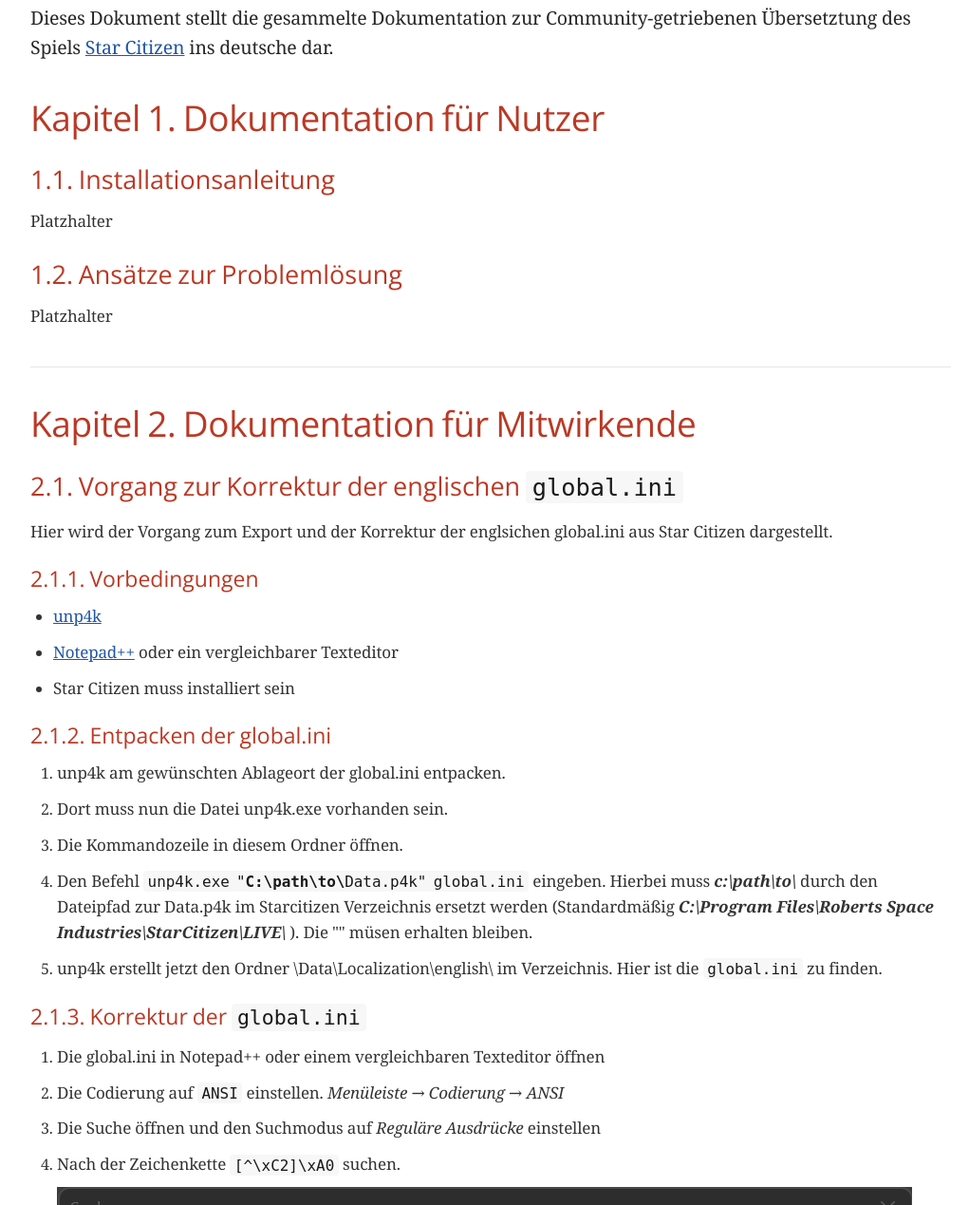
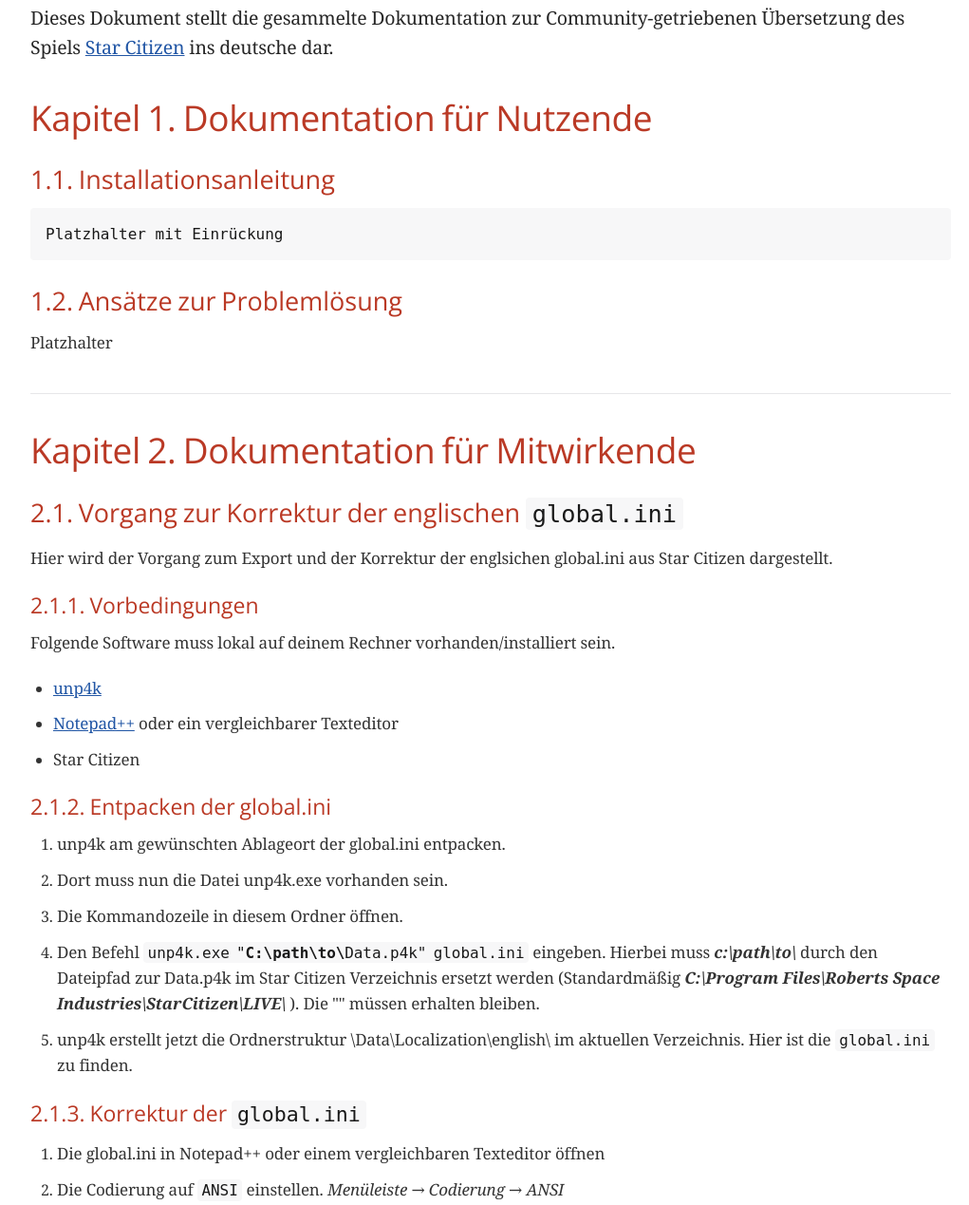
Before and after one commit to rjcncpt/StarCitizen-Deutsch-INI, a plain HTML site: page docs/dokumentation/export/dokumentation.html in a window 1280 px wide. Shown: the part 409-1678 px from the top of the page at 95% size, without its empty margins (123-1144 px from the left). Drawn offline with nearby package versions, Linux system fonts and the light colour scheme; files whose address does not match are found by name; a web font is replaced by a local one.

Commit message:
Mockup Anleitung Korrektur ini
Signed-off-by: Lucas Greuloch (greluc) <lucas.greuloch@pm.me>

```diff
--- a/docs/dokumentation/export/dokumentation.html
+++ b/docs/dokumentation/export/dokumentation.html
@@ -555,7 +555,7 @@ body.book #toc,body.book #preamble,body.book h1.sect0,body.book .sect1>h2{page-b
 <div id="toc" class="toc">
 <div id="toctitle">Inhaltsverzeichnis</div>
 <ul class="sectlevel1">
-<li><a href="#_dokumentation_für_nutzer">Kapitel 1. Dokumentation für Nutzer</a>
+<li><a href="#_dokumentation_für_nutzende">Kapitel 1. Dokumentation für Nutzende</a>
 <ul class="sectlevel2">
 <li><a href="#_installationsanleitung">1.1. Installationsanleitung</a></li>
 <li><a href="#_ansätze_zur_problemlösung">1.2. Ansätze zur Problemlösung</a></li>
@@ -573,17 +573,19 @@ body.book #toc,body.book #preamble,body.book h1.sect0,body.book .sect1>h2{page-b
 <div id="preamble">
 <div class="sectionbody">
 <div class="paragraph">
-<p>Dieses Dokument stellt die gesammelte Dokumentation zur Community-getriebenen Übersetztung des Spiels <a href="https://robertsspaceindustries.com/">Star Citizen</a> ins deutsche dar.</p>
+<p>Dieses Dokument stellt die gesammelte Dokumentation zur Community-getriebenen Übersetzung des Spiels <a href="https://robertsspaceindustries.com/">Star Citizen</a> ins deutsche dar.</p>
 </div>
 </div>
 </div>
 <div class="sect1">
-<h2 id="_dokumentation_für_nutzer">Kapitel 1. Dokumentation für Nutzer</h2>
+<h2 id="_dokumentation_für_nutzende">Kapitel 1. Dokumentation für Nutzende</h2>
 <div class="sectionbody">
 <div class="sect2">
 <h3 id="_installationsanleitung">1.1. Installationsanleitung</h3>
-<div class="paragraph">
-<p>Platzhalter</p>
+<div class="literalblock">
+<div class="content">
+<pre>Platzhalter mit Einrückung</pre>
+</div>
 </div>
 </div>
 <div class="sect2">
@@ -604,6 +606,9 @@ body.book #toc,body.book #preamble,body.book h1.sect0,body.book .sect1>h2{page-b
 </div>
 <div class="sect3">
 <h4 id="_vorbedingungen">2.1.1. Vorbedingungen</h4>
+<div class="paragraph">
+<p>Folgende Software muss lokal auf deinem Rechner vorhanden/installiert sein.</p>
+</div>
 <div class="ulist">
 <ul>
 <li>
@@ -613,7 +618,7 @@ body.book #toc,body.book #preamble,body.book h1.sect0,body.book .sect1>h2{page-b
 <p><a href="https://notepad-plus-plus.org/">Notepad++</a> oder ein vergleichbarer Texteditor</p>
 </li>
 <li>
-<p>Star Citizen muss installiert sein</p>
+<p>Star Citizen</p>
 </li>
 </ul>
 </div>
@@ -632,10 +637,10 @@ body.book #toc,body.book #preamble,body.book h1.sect0,body.book .sect1>h2{page-b
 <p>Die Kommandozeile in diesem Ordner öffnen.</p>
 </li>
 <li>
-<p>Den Befehl <code>unp4k.exe "<strong>C:\path\to\</strong>Data.p4k" global.ini</code> eingeben. Hierbei muss <strong><em>c:\path\to\</em></strong> durch den Dateipfad zur Data.p4k im Starcitizen Verzeichnis ersetzt werden (Standardmäßig <strong><em>C:\Program Files\Roberts Space Industries\StarCitizen\LIVE\</em></strong> ). Die "" müsen erhalten bleiben.</p>
+<p>Den Befehl <code>unp4k.exe "<strong>C:\path\to\</strong>Data.p4k" global.ini</code> eingeben. Hierbei muss <strong><em>c:\path\to\</em></strong> durch den Dateipfad zur Data.p4k im Star Citizen Verzeichnis ersetzt werden (Standardmäßig <strong><em>C:\Program Files\Roberts Space Industries\StarCitizen\LIVE\</em></strong> ). Die "" müssen erhalten bleiben.</p>
 </li>
 <li>
-<p>unp4k erstellt jetzt den Ordner \Data\Localization\english\ im Verzeichnis. Hier ist die <code>global.ini</code> zu finden.</p>
+<p>unp4k erstellt jetzt die Ordnerstruktur \Data\Localization\english\ im aktuellen Verzeichnis. Hier ist die <code>global.ini</code> zu finden.</p>
 </li>
 </ol>
 </div>
@@ -663,7 +668,7 @@ body.book #toc,body.book #preamble,body.book h1.sect0,body.book .sect1>h2{page-b
 </div>
 </li>
 <li>
-<p>Es werden immer zwei Zeichen markiert. Ein beliebiges Zeichen und darauffolgend ein Leerzeichen.</p>
+<p>Die Suche markiert nun mehrmals zwei Zeichen. Ein beliebiges Zeichen und darauffolgend ein Leerzeichen.</p>
 <div class="imageblock">
 <div class="content">
 <img src="bilder/korrektur-eng-ini-ersetzen.png" alt="Durch Suche markierte Zeichen">
@@ -692,7 +697,7 @@ body.book #toc,body.book #preamble,body.book h1.sect0,body.book .sect1>h2{page-b
 </div>
 <div id="footer">
 <div id="footer-text">
-Last updated 2023-11-13 20:44:21 +0100
+Last updated 2023-11-13 21:18:17 +0100
 </div>
 </div>
 <script>
```
Also changed, not shown: 3 other files.
